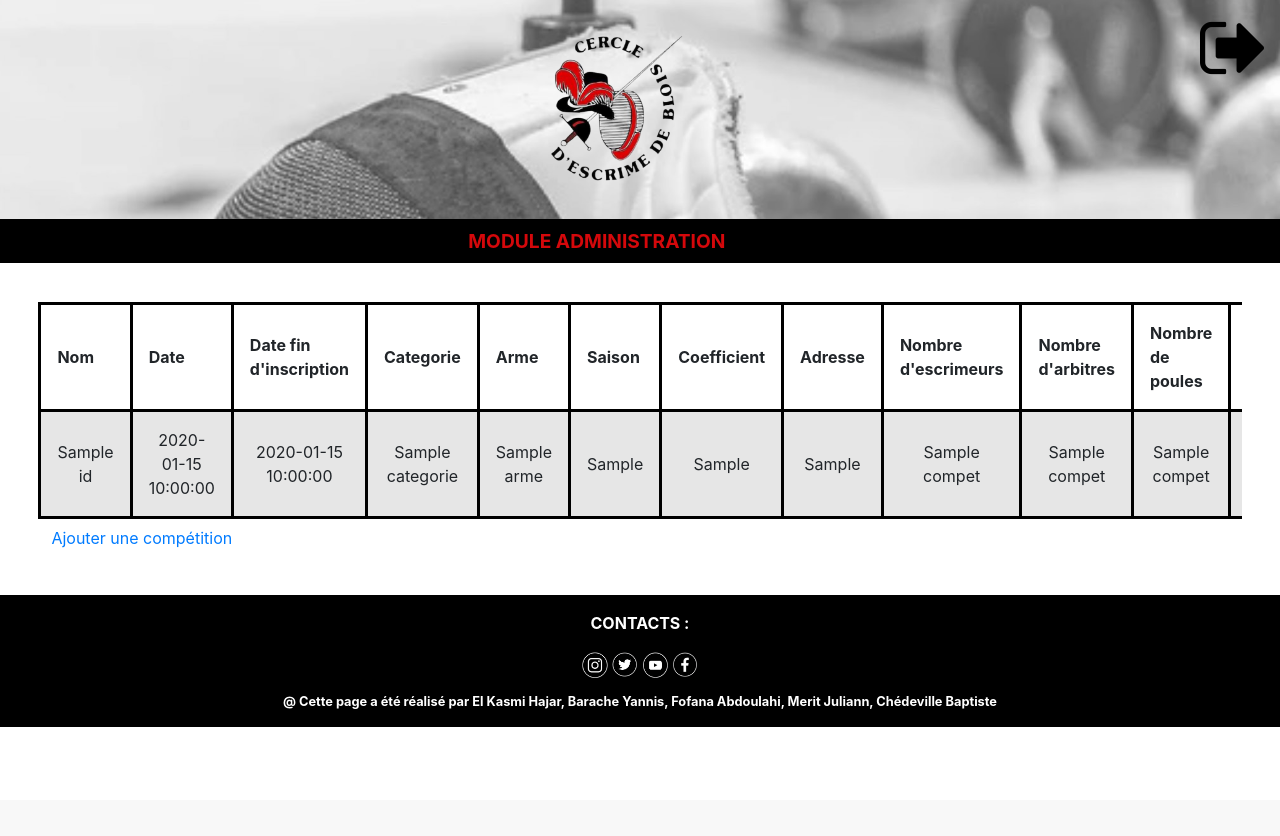
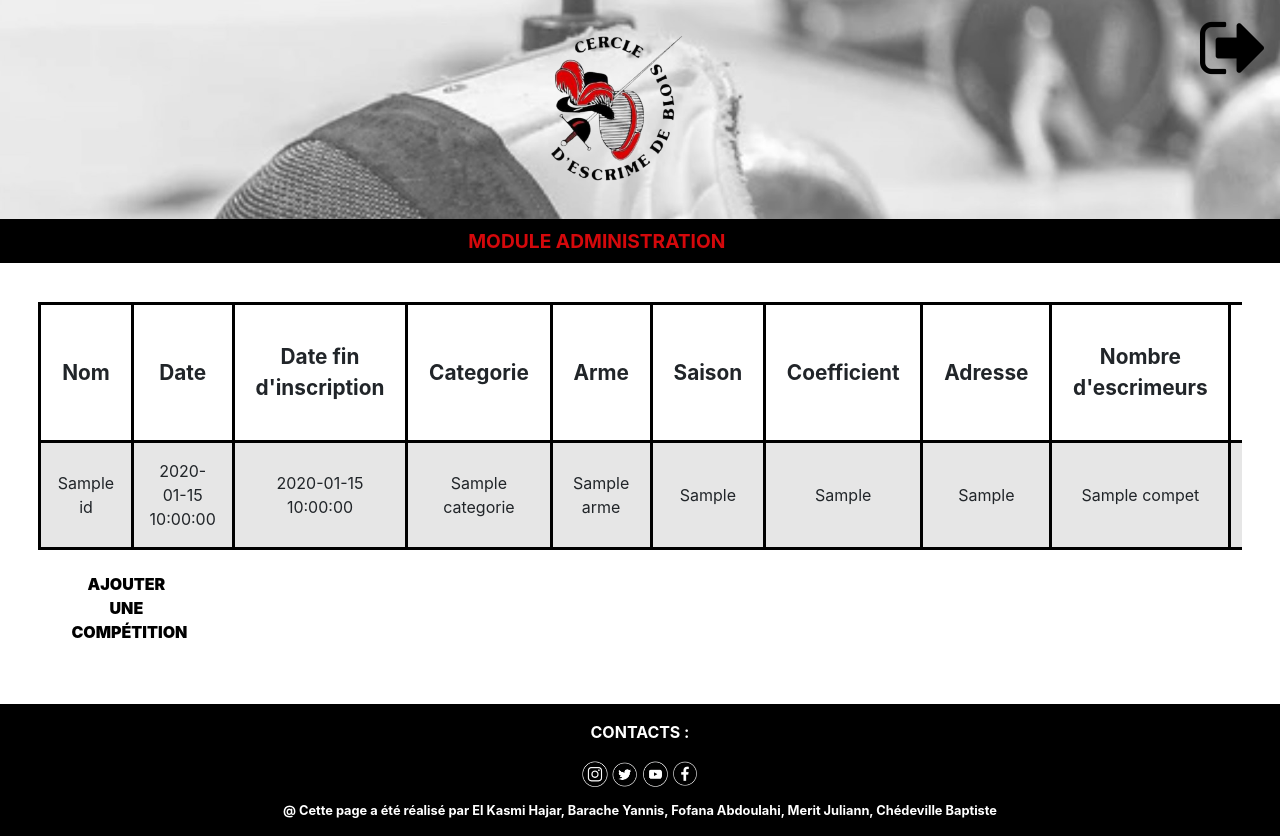
Before and after one commit to Yannis-barache/SAE-3.05, a Flask app: template appli/sae_flask/templates/Admin/Competition/competitions.html in a window 1280 px wide. Before the commit the page ends 727 px from the top, so only its background shows below. Run offline with Flask 3, Linux system fonts and the light colour scheme; the template is opened without the code that fills it: most values are stand-ins (such as "Sample title", 1, 10 or a date in 2020); parts of the project's set-up code (start-up, migrations or seed data) failed here and were passed over; some libraries are stand-ins or nearby versions.

Commit message:
ajout bouton page admin compete

```diff
--- a/appli/sae_flask/static/css/admin.css
+++ b/appli/sae_flask/static/css/admin.css
@@ -38,3 +38,15 @@
 th, td {
     padding: 1em;
 }
+
+.tableau{
+    text-align: center
+}
+
+th{
+    font-size: 1.3em;
+}
+
+.box a {
+    color : black;
+}
--- /dev/null
+++ b/appli/sae_flask/static/css/bouton_admin.css
@@ -0,0 +1,68 @@
+.box {
+    width: 140px;
+    height: auto;
+    float: left;
+    transition: .5s linear;
+    position: relative;
+    display: block;
+    overflow: hidden;
+    padding: 15px;
+    text-align: center;
+    margin: 0 5px;
+    background: transparent;
+    text-transform: uppercase;
+    font-weight: 900;
+
+  }
+
+  .box:before {
+    position: absolute;
+    left: 0;
+    bottom: 0;
+    height: 4px;
+    width: 100%;
+    border-bottom: 4px solid transparent;
+    border-left: 4px solid transparent;
+    box-sizing: border-box;
+    transform: translateX(100%);
+  }
+
+  .box:after {
+    position: absolute;
+    content: '';
+    top: 0;
+    left: 0;
+    width: 100%;
+    height: 4px;
+    border-top: 4px solid transparent;
+    border-right: 4px solid transparent;
+    box-sizing: border-box;
+    transform: translateX(-100%);
+  }
+
+  .box:hover {
+    box-shadow: 0 5px 15px rgb(212, 8, 11);
+  }
+
+  .box:hover:before {
+    border-color: rgb(212, 8, 11);;
+    height: 100%;
+    transform: translateX(0);
+    transition: .3s transform linear, .3s height linear .3s;
+  }
+
+  .box:hover:after {
+    border-color: rgb(212, 8, 11);;
+    height: 100%;
+    transform: translateX(0);
+    transition: .3s transform linear, .3s height linear .5s;
+  }
+
+  button {
+    color: rgb(212, 8, 11);
+    text-decoration: none;
+    cursor: pointer;
+    outline: none;
+    border: none;
+    background: transparent;
+  }
--- a/appli/sae_flask/templates/Admin/Competition/competitions.html
+++ b/appli/sae_flask/templates/Admin/Competition/competitions.html
@@ -3,6 +3,7 @@
 {% block styles %}
 {{ super() }}
 <link rel="stylesheet" href="{{ url_for('static', filename='css/admin.css')}}">
+<link rel="stylesheet" href="{{ url_for('static', filename='css/bouton_admin.css')}}">
 {% endblock %}
 
 
@@ -10,7 +11,7 @@
 
 <div class="scroll-tableau" style="overflow-x: auto;">
     <table class="tableau">
-        <tr>
+        <tr class="nom">
             <th>Nom</th>
             <th>Date</th>
             <th>Date fin d'inscription</th>
@@ -27,7 +28,7 @@
         </tr>
     {% for compet in compets %}
 
-        <tr>
+        <tr class="tableau">
             <td>{{ compet[0].get_nom() }}</td>
             <td>{{ compet[0].get_date() }}</td>
             <td>{{ compet[0].get_date_fin_inscription() }}</td>
@@ -51,8 +52,10 @@
     </table>
 
     <div>
-        <button class="btn">
-            <a href="{{ url_for('ajouter_competition') }}" style="text-decoration: none;">Ajouter une compétition</a>
+            <button class="btn" >
+            <span class="box">
+                <a href="{{ url_for('ajouter_competition') }}" style="text-decoration: none;" > Ajouter une compétition</a>
+            </span>
         </button>
 
     </div>
--- a/config.ini
+++ b/config.ini
@@ -1,2 +1,2 @@
 [database]
-locale = False
+locale = True
```
